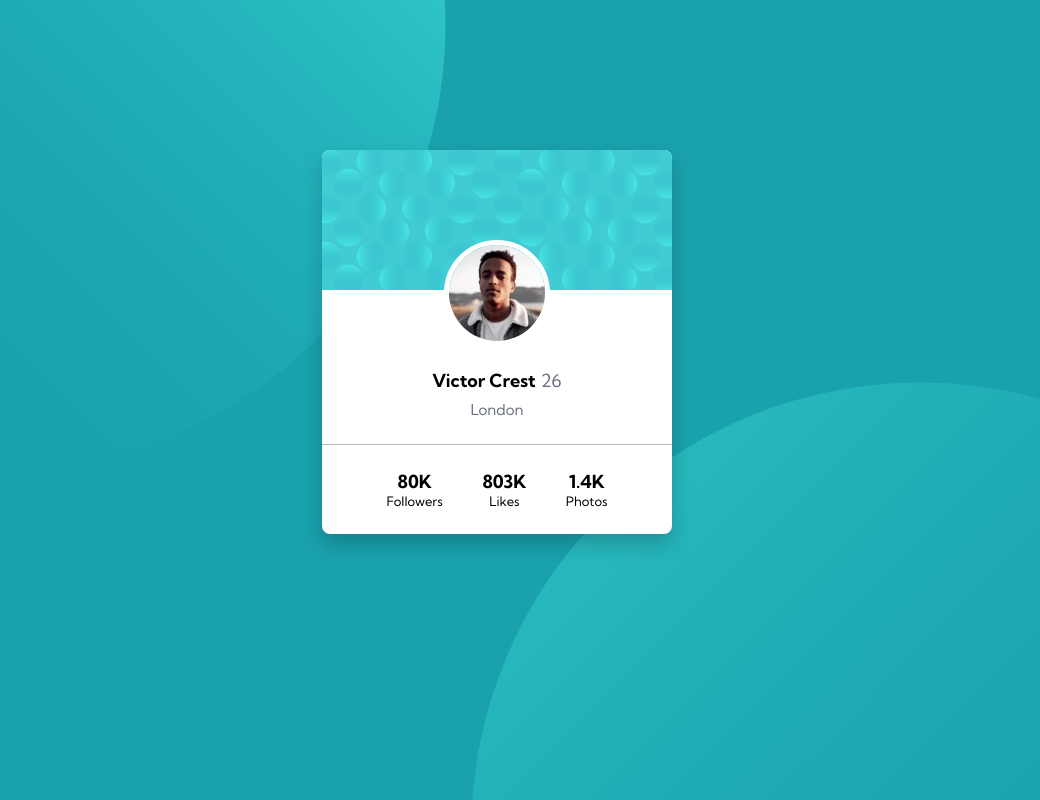
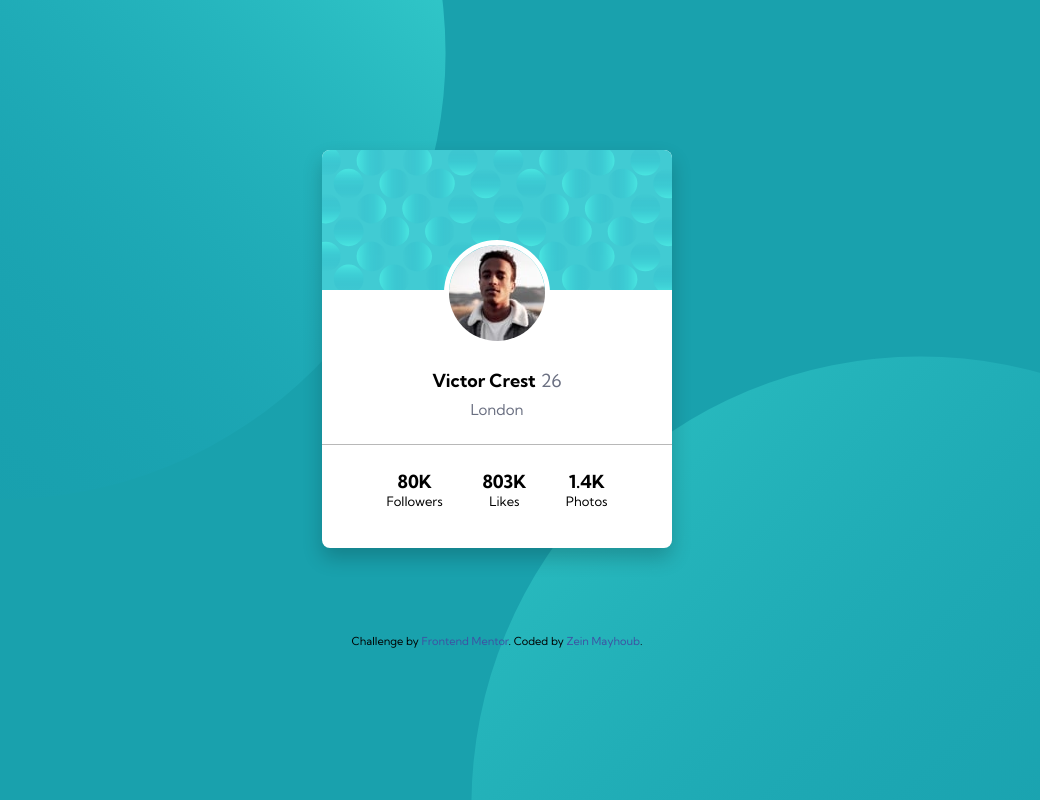
Before and after one commit to Zein-MB/Profile-card-component, a plain HTML site: page index.html in a window 1280 px wide. Shown: the whole page, without its empty margins (143-1183 px from the left). Drawn offline with Linux system fonts and the light colour scheme.

Commit message:
Added the attribution

```diff
--- a/css/master.css
+++ b/css/master.css
@@ -102,11 +102,20 @@ body {
 
 
 
-/* .attribution {
+.attribution {
     font-size: 11px;
     text-align: center;
+    position: relative;
+    top: 100px;
+    left: 50%;
+    transform: translateX(-50%);
+    -webkit-transform: translateX(-50%);
+    -moz-transform: translateX(-50%);
+    -ms-transform: translateX(-50%);
+    -o-transform: translateX(-50%);
 }
 
 .attribution a {
     color: hsl(228, 45%, 44%);
-} */
+    text-decoration: none;
+}
--- a/index.html
+++ b/index.html
@@ -37,10 +37,10 @@
           <span class="text">Photos</span>
         </div>
       </div>
-      <!-- <div class="attribution">
-    Challenge by <a href="https://www.frontendmentor.io?ref=challenge" target="_blank">Frontend Mentor</a>.
-    Coded by <a href="#">Your Name Here</a>.
-  </div> -->
+      <div class="attribution">
+        Challenge by <a href="https://www.frontendmentor.io?ref=challenge" target="_blank">Frontend Mentor</a>.
+        Coded by <a href="https://www.frontendmentor.io/profile/Zein-MB">Zein Mayhoub</a>.
+      </div>
     </div>
   </div>
 </body>
```
